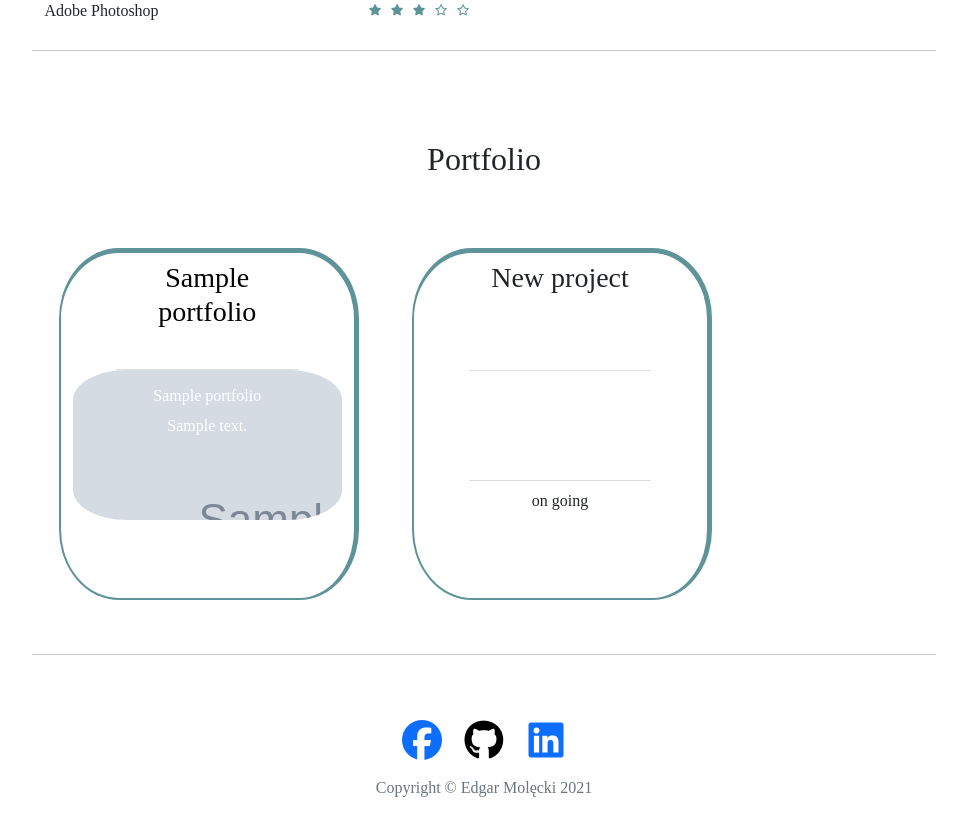
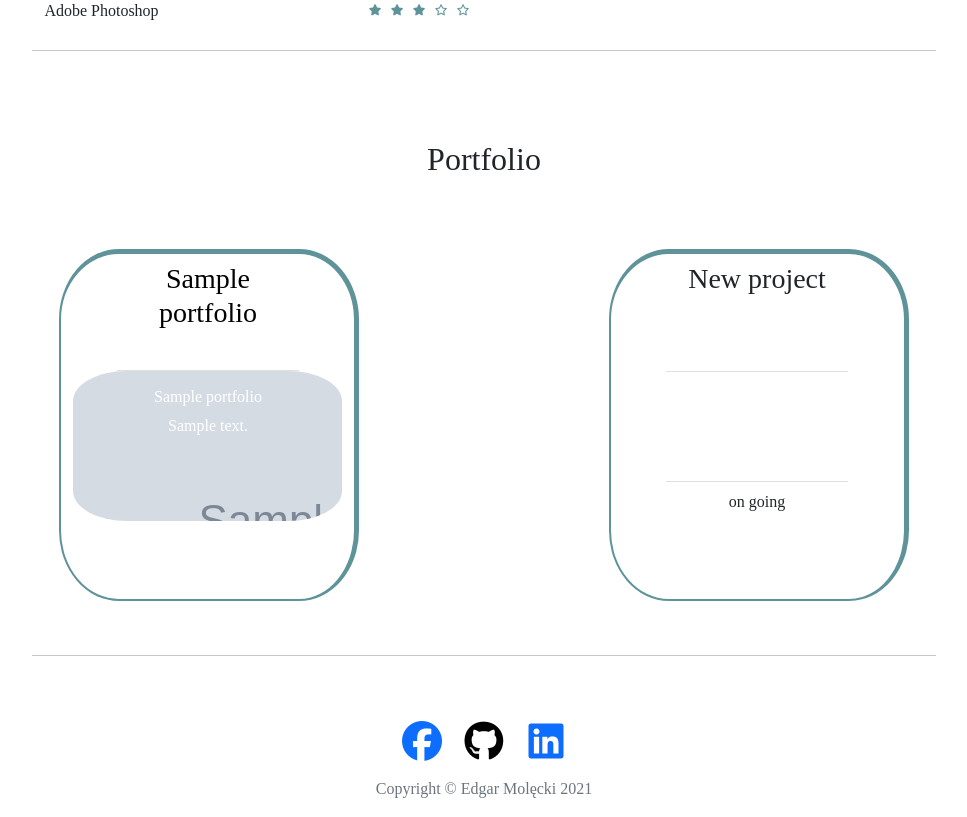
Before and after one commit to ragde0402/mypersonalsite, a Flask app: page /programming in a window 1280 px wide. Shown: the part 1228-2045 px from the top of the page, without its empty margins (156-1123 px from the left). Run offline with Flask 2, Linux system fonts and the light colour scheme; tables that the repository leaves empty hold one stand-in row (values such as "Sample post"); grey boxes marked "Sample" are stand-in pictures; some libraries are stand-ins or nearby versions; some web fonts are replaced.

Commit message:
database update

```diff
--- a/static/styles.css
+++ b/static/styles.css
@@ -161,6 +161,10 @@ justify-content: space-between;
 background-color: #5F939A;
 }
 
+.portfolio-cards {
+text-align: center;
+}
+
 .prof-img {
 width: 50%;
 }
--- a/templates/programming.html
+++ b/templates/programming.html
@@ -240,11 +240,11 @@
 
         <hr class="abilities-divider">
 
-
+        <div>
         <div class="col-lg-12">
             <h2 class="header">Portfolio</h2>
         </div>
-        <div class="row">
+        <div class="row just">
         {% for project in list: %}
         <div class="card col-lg-4 project-card">
             <a href={{project.url}} class="project-text">
@@ -268,6 +268,7 @@
             </div>
         </div>
             </div>
+            </div>
 
         <hr class="abilities-divider">
 	</div>
```
Also changed, not shown: private-blog.sqlite3.
